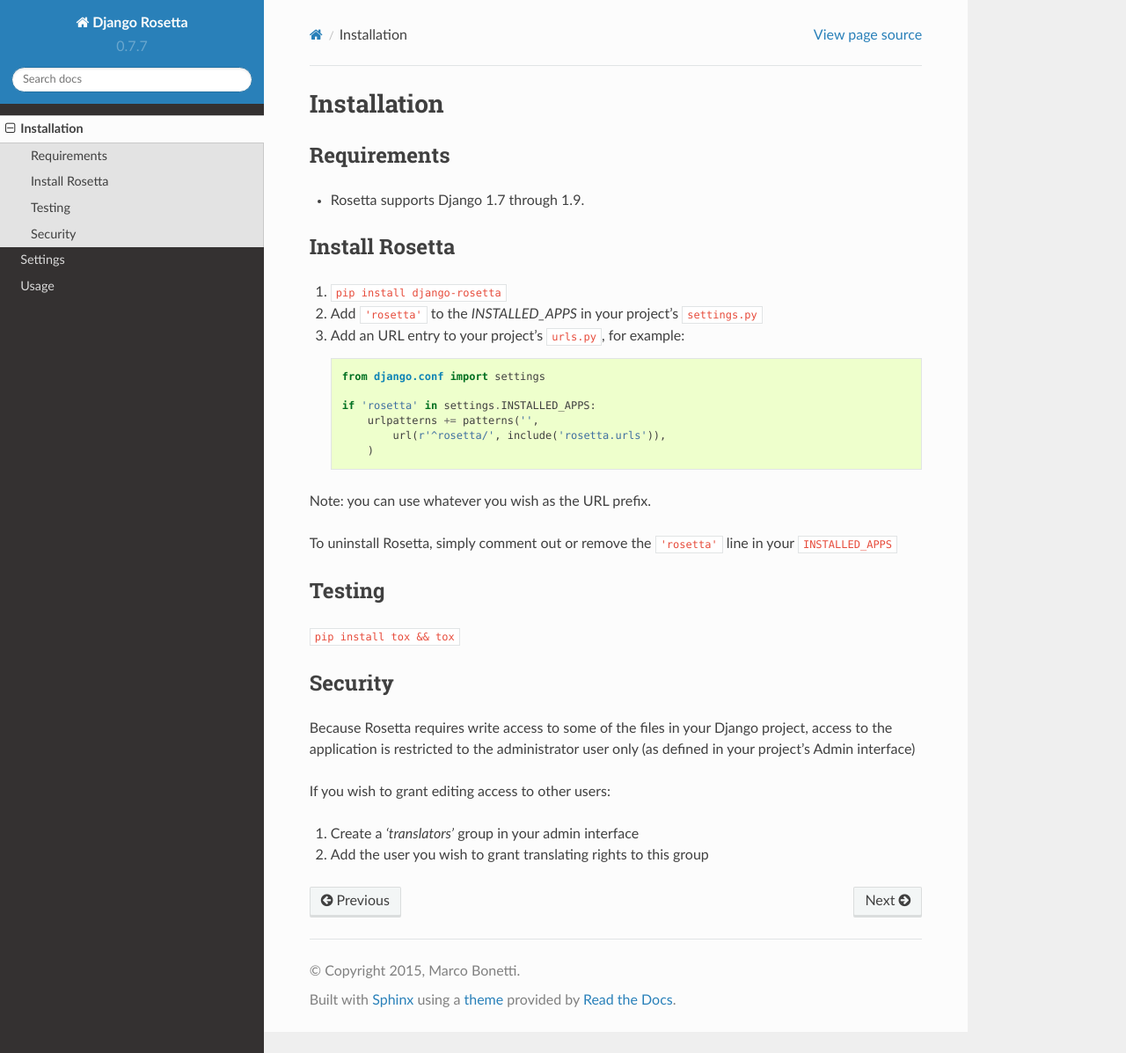
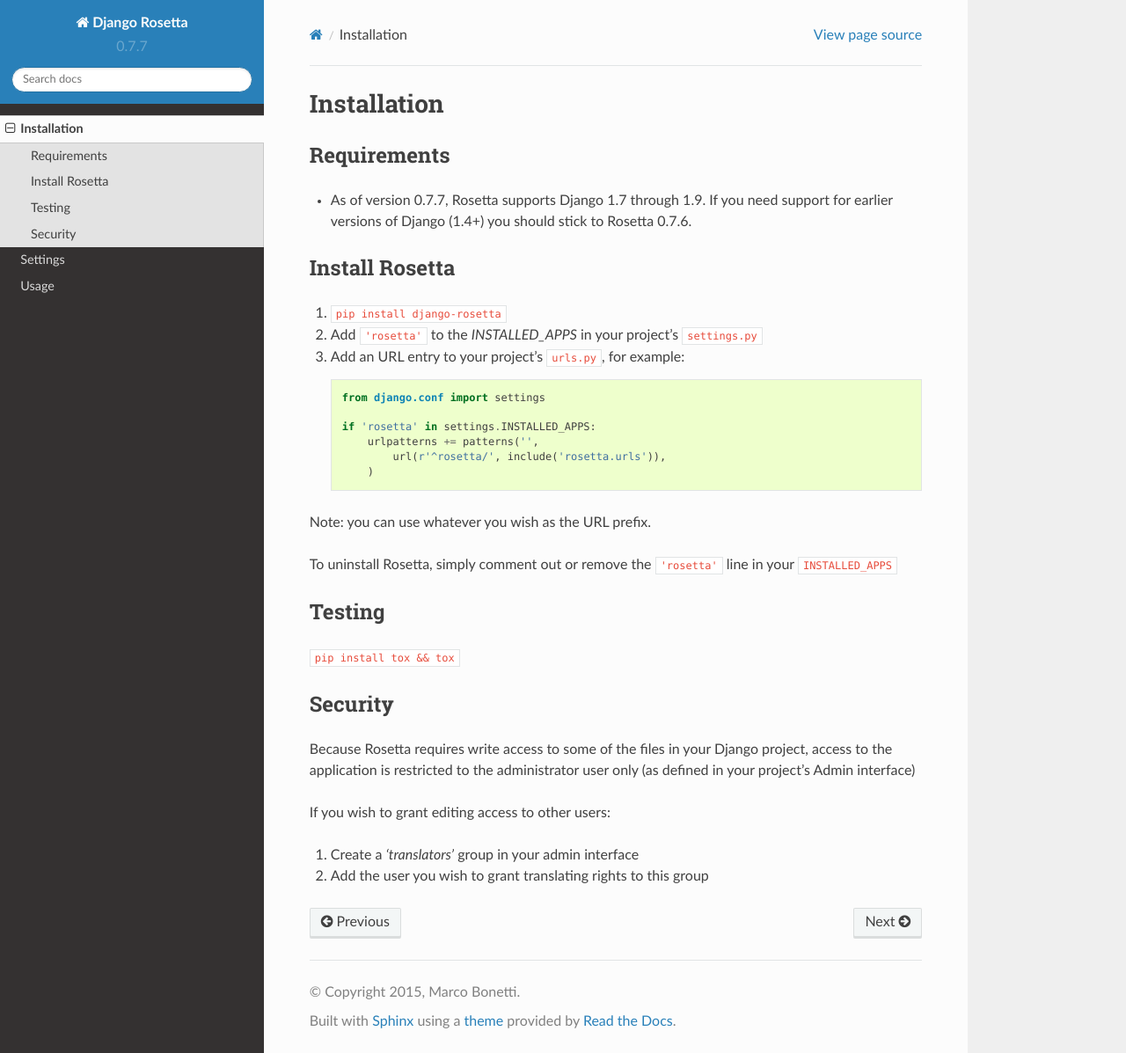
Before and after one commit to mbi/django-rosetta, a Sphinx documentation site: the page built from docs/installation.rst, in a window 1280 px wide and 1197 px high. Shown: the whole window at 88% size. Built offline with Sphinx 7.4.7 and the Read the Docs theme 2.0.0, drawn with Linux system fonts in a browser that asks for light colours.

```diff
--- a/README.rst
+++ b/README.rst
@@ -9,6 +9,8 @@ Rosetta
 Rosetta is a `Django <http://www.djangoproject.com/>`_ application that eases the translation process of your Django projects.
 
 Because it doesn't export any models, Rosetta doesn't create any tables in your project's database. Rosetta can be installed and uninstalled by simply adding and removing a single entry in your project's `INSTALLED_APPS` and a single line in your main ``urls.py`` file.
+
+Note: as of version 0.7.7 django-rosetta requires Django 1.7 or later. If you need support for earlier versions of Django (1.4+) you should stick to 0.7.6.
 
 ********
 Features
--- a/docs/installation.rst
+++ b/docs/installation.rst
@@ -3,7 +3,7 @@ Installation
 
 Requirements
 ------------
-* Rosetta supports Django 1.7 through 1.9.
+* As of version 0.7.7, Rosetta supports Django 1.7 through 1.9. If you need support for earlier versions of Django (1.4+) you should stick to Rosetta 0.7.6.
 
 
 Install Rosetta
```
Also changed, not shown: 1 other file.
